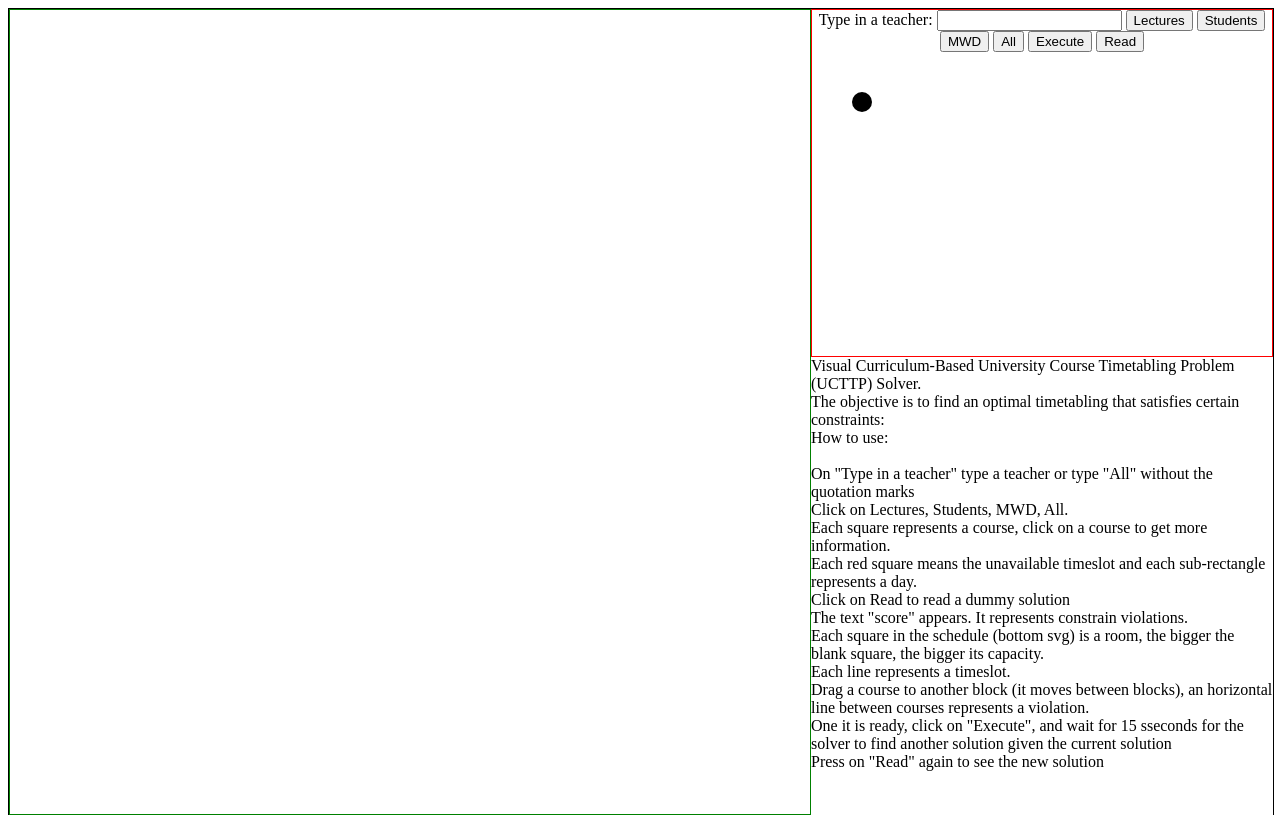
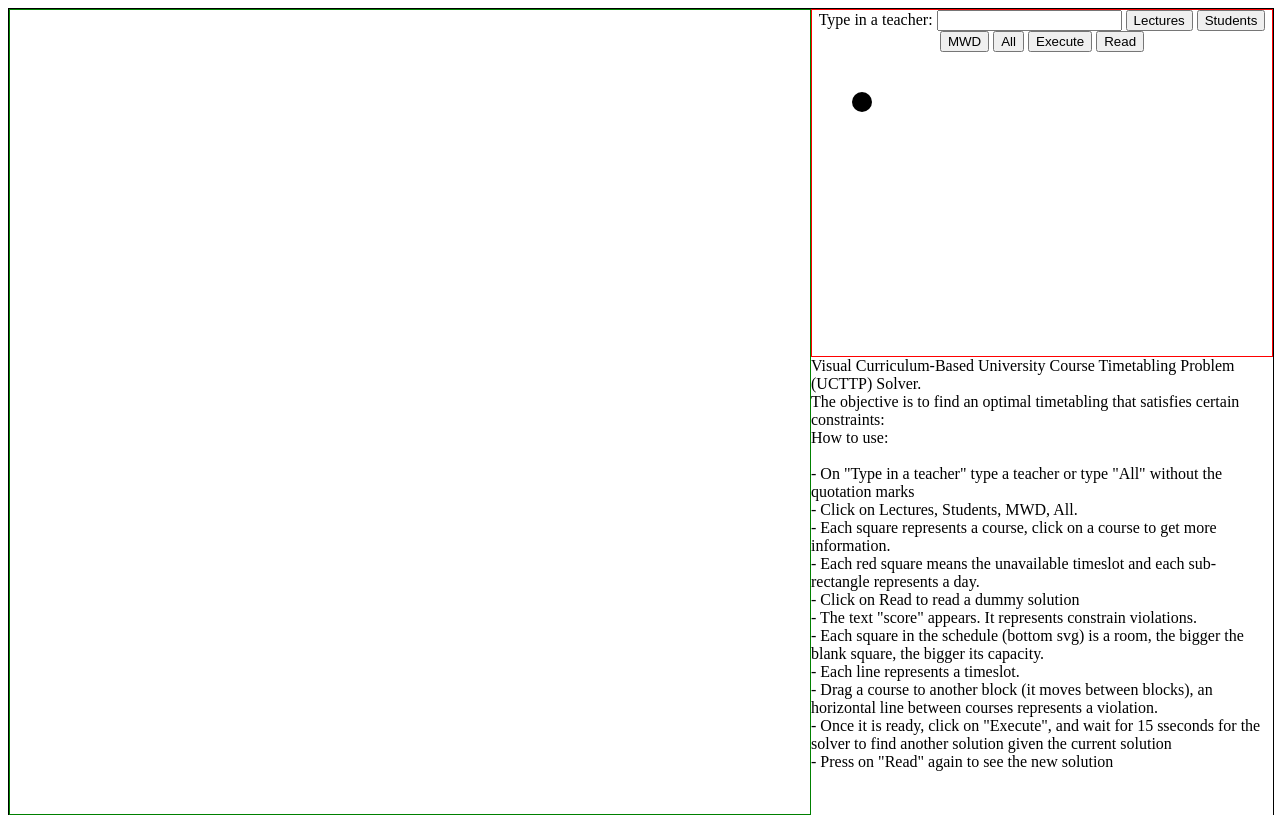
Before and after one commit to Rapange/rapange.github.io, a plain HTML site: page index.html in a window 1280 px wide. Shown: the top 815 px of the page. Drawn offline with nearby package versions, Linux system fonts and the light colour scheme.

Commit message:
readMe fix

```diff
--- a/index.html
+++ b/index.html
@@ -62,17 +62,17 @@
 				The objective is to find an optimal timetabling that satisfies certain constraints: <br>
 				How to use: <br>
 				<br>
-				 On "Type in a teacher" type a teacher or type "All" without the quotation marks <br>
-				 Click on Lectures, Students, MWD, All. <br>
-				 Each square represents a course, click on a course to get more information.<br>
-				 Each red square means the unavailable timeslot and each sub-rectangle represents a day.<br>
-				 Click on Read to read a dummy solution<br>
-				 The text "score" appears. It represents constrain violations.<br>
-				 Each square in the schedule (bottom svg) is a room, the bigger the blank square, the bigger its capacity. <br>
-				 Each line represents a timeslot. <br>
-				 Drag a course to another block (it moves between blocks), an horizontal line between courses represents a violation.<br>
-				 One it is ready, click on "Execute", and wait for 15 sseconds for the solver to find another solution given the current solution<br>
-				 Press on "Read" again to see the new solution<br>
+				 - On "Type in a teacher" type a teacher or type "All" without the quotation marks <br>
+				 - Click on Lectures, Students, MWD, All. <br>
+				 - Each square represents a course, click on a course to get more information.<br>
+				 - Each red square means the unavailable timeslot and each sub-rectangle represents a day.<br>
+				 - Click on Read to read a dummy solution<br>
+				 - The text "score" appears. It represents constrain violations.<br>
+				 - Each square in the schedule (bottom svg) is a room, the bigger the blank square, the bigger its capacity. <br>
+				 - Each line represents a timeslot. <br>
+				 - Drag a course to another block (it moves between blocks), an horizontal line between courses represents a violation.<br>
+				 - Once it is ready, click on "Execute", and wait for 15 sseconds for the solver to find another solution given the current solution<br>
+				 - Press on "Read" again to see the new solution<br>
 				</ul>
 			</div>
 
```
